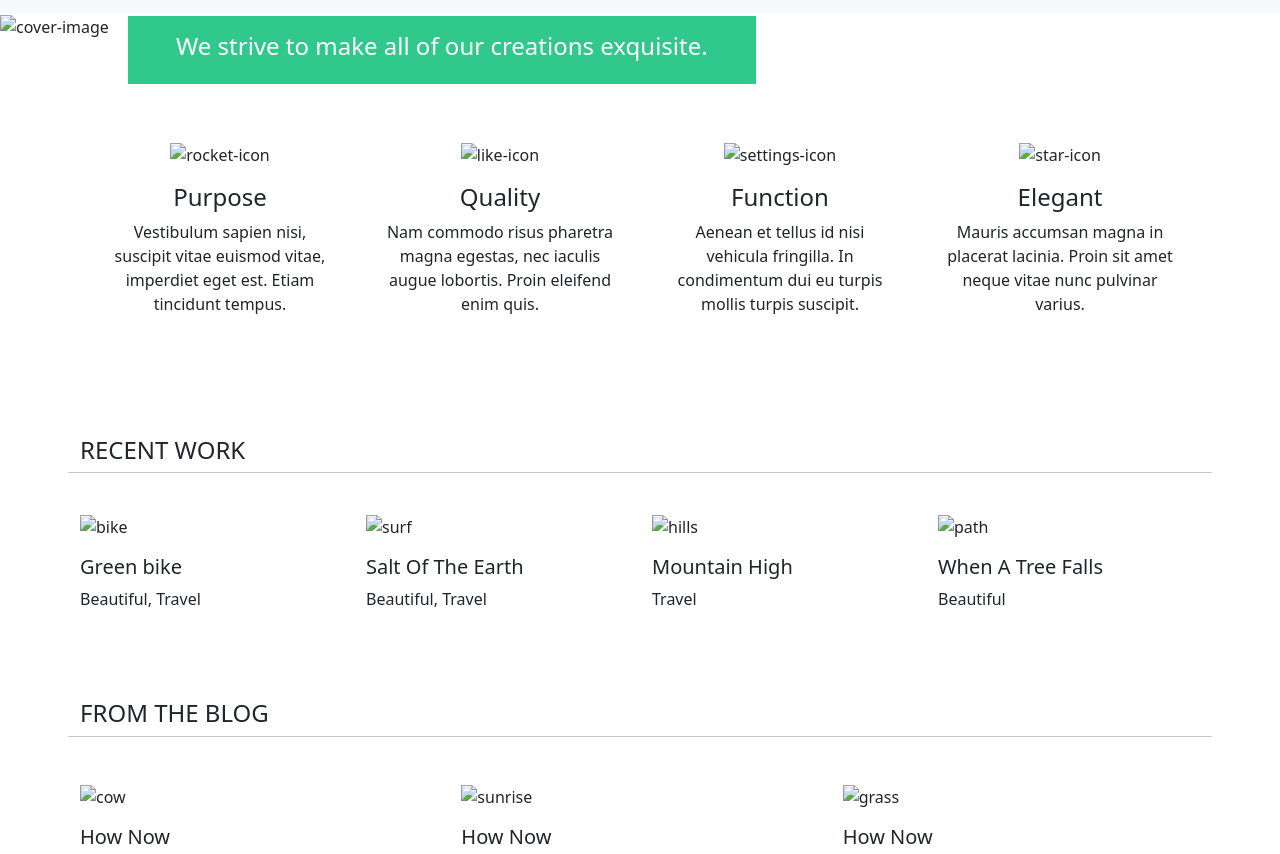
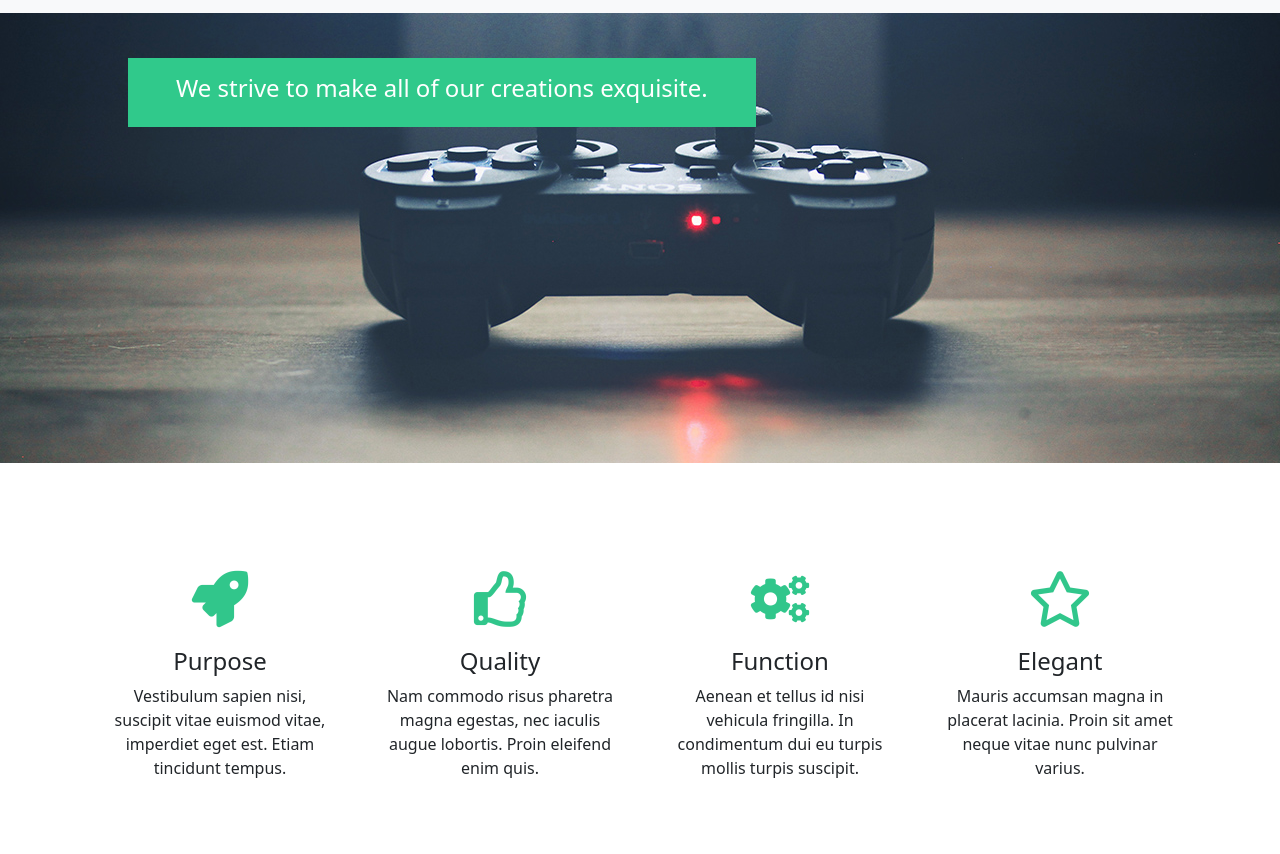
Before and after one commit to singi23/Creating-a-website-layout-using-Bootstrap, a plain HTML site: page index.html in a window 1280 px wide. Shown: the part 79-933 px from the top of the page. Drawn offline with nearby package versions, Linux system fonts and the light colour scheme; files that its build step writes are made by us from their sources.

Commit message:
Update index.html

```diff
--- a/index.html
+++ b/index.html
@@ -8,8 +8,8 @@
 
     <link href="https://fonts.googleapis.com/css?family=Oswald:300,400,500,600,700&display=swap" rel="stylesheet">
 
-    <link rel="stylesheet" href="css/bootstrap.min.css">
-    <link rel="stylesheet" href="css/style.css">
+    <link rel="stylesheet" href="bootstrap.min.css">
+    <link rel="stylesheet" href="style.css">
 
     <script src="https://kit.fontawesome.com/3fb0bac4eb.js" crossorigin="anonymous"></script>
 </head>
@@ -39,7 +39,7 @@
 
 
     <section id="hero">
-        <img class="col-12" src="./img/hero.jpg" alt="cover-image" />
+        <img class="col-12" src="./hero.jpg" alt="cover-image" />
         <div id="green_hero">
             <h4 class="p-sm-3 px-lg-5 text-white text-center">We strive to make all of our creations exquisite.</h4>
         </div>
@@ -47,22 +47,22 @@
 
     <section id="icons" class="row">
         <div class="col-lg-3 text-center">
-            <img class="mb-3" src="./img/icon-1.png" alt="rocket-icon" />
+            <img class="mb-3" src="./icon-1.png" alt="rocket-icon" />
             <h4>Purpose</h4>
             <p>Vestibulum sapien nisi, suscipit vitae euismod vitae, imperdiet eget est. Etiam tincidunt tempus.</p>
         </div>
         <div class="col-lg-3 text-center">
-            <img class="mb-3" src="./img/icon-2.png" alt="like-icon" />
+            <img class="mb-3" src="./icon-2.png" alt="like-icon" />
             <h4>Quality</h4>
             <p>Nam commodo risus pharetra magna egestas, nec iaculis augue lobortis. Proin eleifend enim quis.</p>
         </div>
         <div class="col-lg-3 text-center">
-            <img class="mb-3" src="./img/icon-3.png" alt="settings-icon" />
+            <img class="mb-3" src="./icon-3.png" alt="settings-icon" />
             <h4>Function</h4>
             <p>Aenean et tellus id nisi vehicula fringilla. In condimentum dui eu turpis mollis turpis suscipit.</p>
         </div>
         <div class="col-lg-3 text-center">
-            <img class="mb-3" src="./img/icon-4.png" alt="star-icon" />
+            <img class="mb-3" src="./icon-4.png" alt="star-icon" />
             <h4>Elegant</h4>
             <p>Mauris accumsan magna in placerat lacinia. Proin sit amet neque vitae nunc pulvinar varius.</p>
         </div>
@@ -75,22 +75,22 @@
         </div>
         <div class="row my-4">
             <div class="col-lg-3 col-md-6">
-                <img class="img-fluid" src="./img/bike-400x340.jpg" alt="bike" />
+                <img class="img-fluid" src="./bike-400x340.jpg" alt="bike" />
                 <h5 class="mt-3">Green bike</h5>
                 <p class="fw-light">Beautiful, Travel</p>
             </div>
             <div class="col-lg-3 col-md-6">
-                <img class="img-fluid" src="./img/surf-400x340.jpg" alt="surf" />
+                <img class="img-fluid" src="./surf-400x340.jpg" alt="surf" />
                 <h5 class="mt-3">Salt Of The Earth</h5>
                 <p class="fw-light">Beautiful, Travel</p>
             </div>
             <div class="col-lg-3 col-md-6">
-                <img class="img-fluid" src="./img/hills-400x340.jpg" alt="hills" />
+                <img class="img-fluid" src="./hills-400x340.jpg" alt="hills" />
                 <h5 class="mt-3">Mountain High</h5>
                 <p class="fw-light">Travel</p>
             </div>
             <div class="col-lg-3 col-md-6">
-                <img class="img-fluid" src="./img/path-400x340.jpg" alt="path" />
+                <img class="img-fluid" src="./path-400x340.jpg" alt="path" />
                 <h5 class="mt-3">When A Tree Falls</h5>
                 <p class="fw-light">Beautiful</p>
             </div>
@@ -102,19 +102,19 @@
         </div>
         <div class="row">
             <div class="col-lg-4 col-md-12 pt-2">
-                <img class="img-fluid mt-4 mb-3" src="./img/cow-640x340.jpg" alt="cow" />
+                <img class="img-fluid mt-4 mb-3" src="./cow-640x340.jpg" alt="cow" />
                 <h5>How Now</h5>
                 <h6 class="fw-light pt-2">Posted on October 28, 2020</h6>
                 <p class="text-muted">Proin et ligula laoreet, vestibulum orci nec, eleifend purus. Quisque ullamcorper sem at ipsum elementum laoreet. Integer egestas...</p>
             </div>
             <div class="col-lg-4 col-md-12 pt-2">
-                <img class="img-fluid mt-4 mb-3" src="./img/sunrise-640x340.jpg" alt="sunrise" />
+                <img class="img-fluid mt-4 mb-3" src="./sunrise-640x340.jpg" alt="sunrise" />
                 <h5>How Now</h5>
                 <h6 class="fw-light pt-2">Posted on October 28, 2020</h6>
                 <p class="text-muted">Morbi vulputate egestas sem, eu cursus ligula ullamcorper non. Curabitur tristique velit eu mauris venenatis egestas. Phasellus bibendum...</p>
             </div>
             <div class="col-lg-4 col-md-12 pt-2">
-                <img class="img-fluid mt-4 mb-3" src="./img/grass-640x340.jpg" alt="grass" />
+                <img class="img-fluid mt-4 mb-3" src="./grass-640x340.jpg" alt="grass" />
                 <h5>How Now</h5>
                 <h6 class="fw-light pt-2">Posted on October 28, 2020</h6>
                 <p class="text-muted">Proin elementum pharetra mauris sed semper. Cras lorem arcu, vulputate ut malesuada ut, tincidunt tempor lectus. Etiam adipiscing...</p>
```
